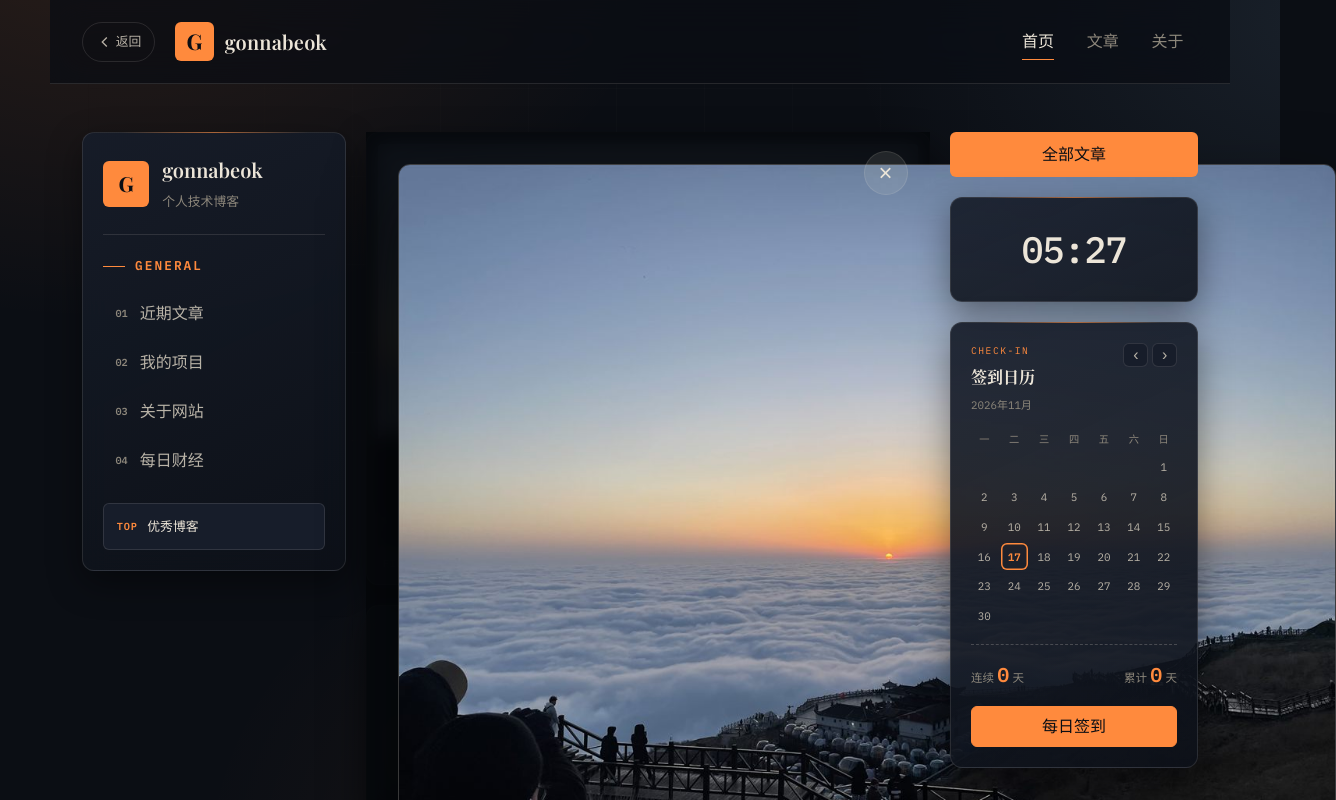
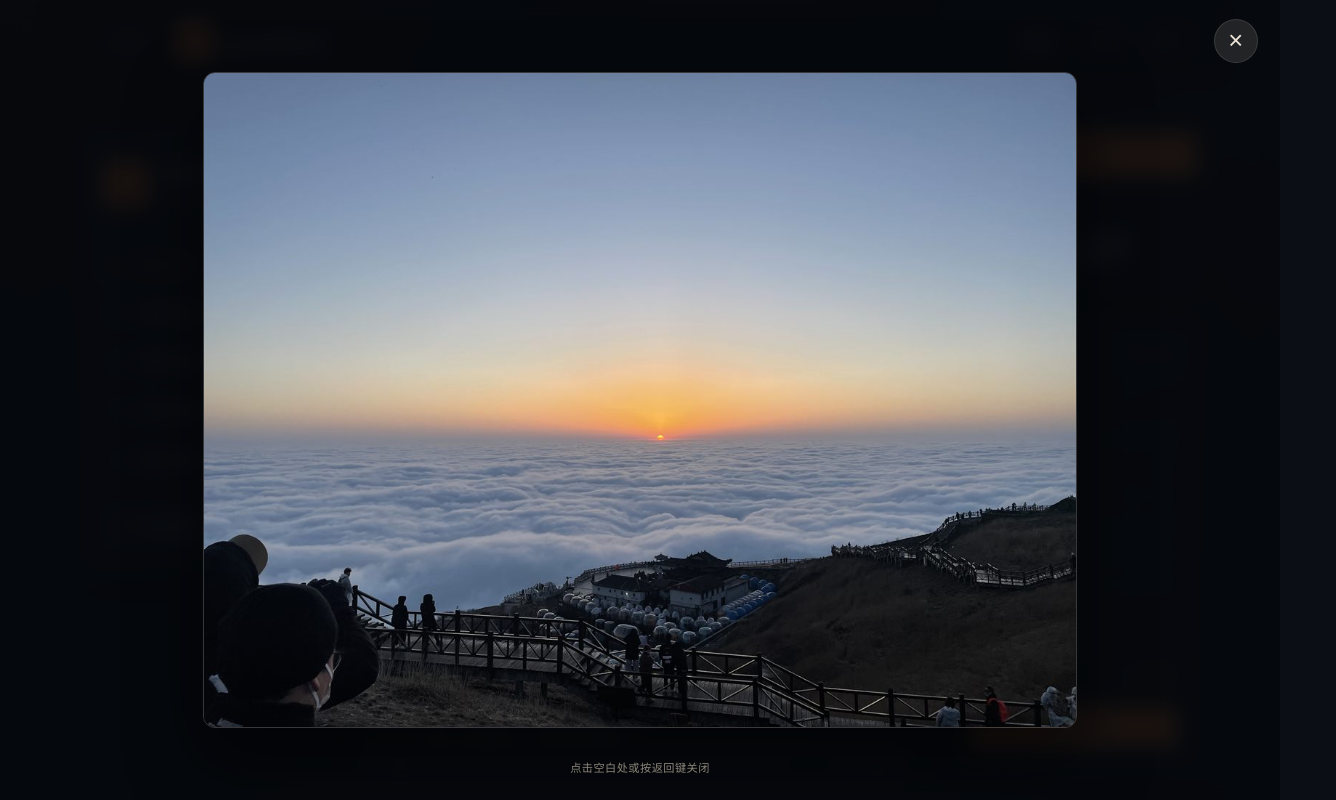
Before and after one commit to donk-6/gonnabeok.github.io, a Vue app: page /#/ in a window 1280 px wide. Both pictures are taken after a click on the button "放大查看图片". Shown: the top 800 px of the page, 1336 px wide, since content can reach past the window. Built offline with nearby package versions, Linux system fonts and the light colour scheme; a web font is replaced by a local one.

Commit message:
fix: 修复移动端点击照片放大弹层错位并优化 H5 适配

```diff
--- a/src/components/MascotCard.vue
+++ b/src/components/MascotCard.vue
@@ -1,26 +1,58 @@
 <script setup lang="ts">
-import { onBeforeUnmount, onMounted, ref, watch } from 'vue'
+import { onBeforeUnmount, onMounted, ref } from 'vue'
 import mascotSrc from '../assets/mascot.jpg'
 
 const zoomed = ref(false)
+let historyPushed = false
+let savedOverflow = ''
+
+function openZoom() {
+  if (zoomed.value) return
+  savedOverflow = document.body.style.overflow
+  document.body.style.overflow = 'hidden'
+  zoomed.value = true
+  // 压一条历史，让移动端物理返回键可以关闭预览而不是退出博客
+  try {
+    window.history.pushState({ mascotZoom: true }, '')
+    historyPushed = true
+  } catch {
+    historyPushed = false
+  }
+}
+
+function closeZoom() {
+  if (!zoomed.value) return
+  zoomed.value = false
+  document.body.style.overflow = savedOverflow
+  if (historyPushed) {
+    historyPushed = false
+    window.history.back()
+  }
+}
 
 function onKeydown(event: KeyboardEvent) {
   if (event.key === 'Escape') {
-    zoomed.value = false
+    closeZoom()
   }
 }
 
-watch(zoomed, (value) => {
-  document.body.style.overflow = value ? 'hidden' : ''
-})
+function onPopState() {
+  if (zoomed.value) {
+    historyPushed = false
+    zoomed.value = false
+    document.body.style.overflow = savedOverflow
+  }
+}
 
 onMounted(() => {
   window.addEventListener('keydown', onKeydown)
+  window.addEventListener('popstate', onPopState)
 })
 
 onBeforeUnmount(() => {
   window.removeEventListener('keydown', onKeydown)
-  document.body.style.overflow = ''
+  window.removeEventListener('popstate', onPopState)
+  document.body.style.overflow = savedOverflow || ''
 })
 </script>
 
@@ -30,12 +62,13 @@ onBeforeUnmount(() => {
       type="button"
       class="mascot-zoom"
       aria-label="放大查看图片"
-      @click="zoomed = true"
+      @click="openZoom"
     >
       <img :src="mascotSrc" alt="gonnabeok blog mascot" />
     </button>
   </div>
 
+  <Teleport to="body">
     <Transition name="zoom-fade">
       <div
         v-if="zoomed"
@@ -43,7 +76,7 @@ onBeforeUnmount(() => {
         role="dialog"
         aria-modal="true"
         aria-label="图片预览"
-      @click="zoomed = false"
+        @click="closeZoom"
       >
         <img
           class="mascot-lightbox-img"
@@ -55,12 +88,14 @@ onBeforeUnmount(() => {
           type="button"
           class="lightbox-close"
           aria-label="关闭预览"
-        @click="zoomed = false"
+          @click="closeZoom"
         >
           ×
         </button>
+        <span class="lightbox-hint">点击空白处或按返回键关闭</span>
       </div>
     </Transition>
+  </Teleport>
 </template>
 
 <style scoped>
@@ -93,6 +128,7 @@ onBeforeUnmount(() => {
   background: none;
   border: 0;
   cursor: zoom-in;
+  -webkit-tap-highlight-color: transparent;
 }
 
 .mascot-zoom img {
@@ -109,6 +145,8 @@ onBeforeUnmount(() => {
   transform: scale(1.015);
 }
 
+/* 弹层 Teleport 到 body，彻底脱离祖先的 transform / backdrop-filter / overflow，
+   避免 position: fixed 被错误地相对父容器定位（移动端 WebView 常见 bug） */
 .mascot-lightbox {
   position: fixed;
   inset: 0;
@@ -120,15 +158,22 @@ onBeforeUnmount(() => {
   padding-right: max(2rem, env(safe-area-inset-right));
   padding-bottom: max(2rem, env(safe-area-inset-bottom));
   padding-left: max(2rem, env(safe-area-inset-left));
-  background: rgba(6, 8, 12, 0.9);
+  background: rgba(6, 8, 12, 0.92);
   -webkit-backdrop-filter: blur(10px);
   backdrop-filter: blur(10px);
   cursor: zoom-out;
+  overscroll-behavior: contain;
+  touch-action: manipulation;
 }
 
 .mascot-lightbox-img {
-  max-width: 92vw;
-  max-height: 88vh;
+  display: block;
+  max-width: min(92vw, 1200px);
+  max-height: 82vh;
+  max-height: 82dvh;
+  width: auto;
+  height: auto;
+  object-fit: contain;
   border: 1px solid var(--color-line-strong);
   border-radius: var(--radius-md);
   box-shadow: var(--shadow-3);
@@ -145,18 +190,32 @@ onBeforeUnmount(() => {
   place-items: center;
   padding: 0;
   color: var(--color-text);
-  background: rgba(236, 229, 216, 0.1);
+  background: rgba(236, 229, 216, 0.12);
   border: 1px solid var(--color-line);
   border-radius: 50%;
-  font-size: 1.5rem;
+  font-size: 1.6rem;
   line-height: 1;
   cursor: pointer;
+  -webkit-tap-highlight-color: transparent;
   transition: background-color var(--dur-fast) ease;
 }
 
 .lightbox-close:hover {
   color: var(--color-accent);
   background: var(--color-accent-soft);
+}
+
+.lightbox-hint {
+  position: absolute;
+  bottom: max(1.4rem, env(safe-area-inset-bottom));
+  left: 50%;
+  transform: translateX(-50%);
+  color: var(--color-dim);
+  font-family: var(--font-mono);
+  font-size: 0.7rem;
+  letter-spacing: 0.04em;
+  white-space: nowrap;
+  pointer-events: none;
 }
 
 .zoom-fade-enter-active,
```
Lines whose indentation alone changed are shown as unchanged.
